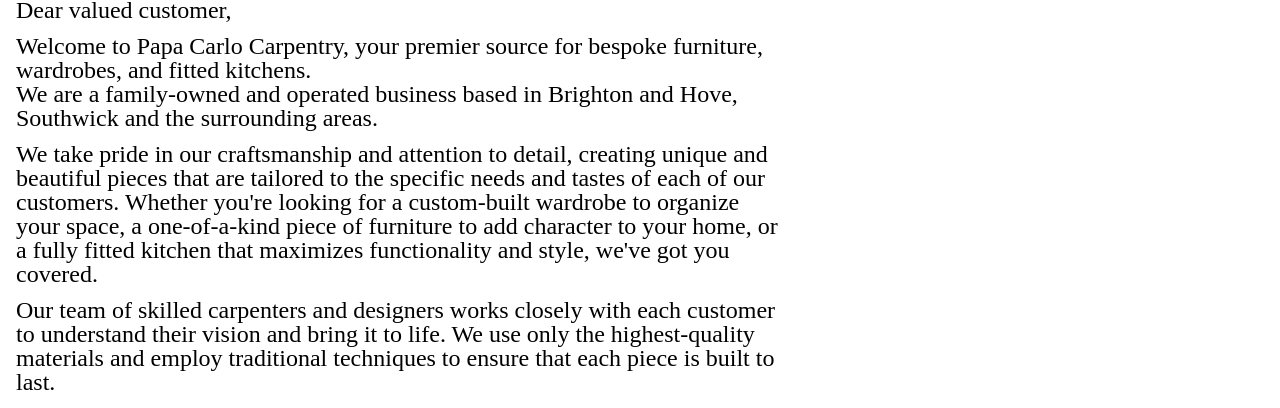
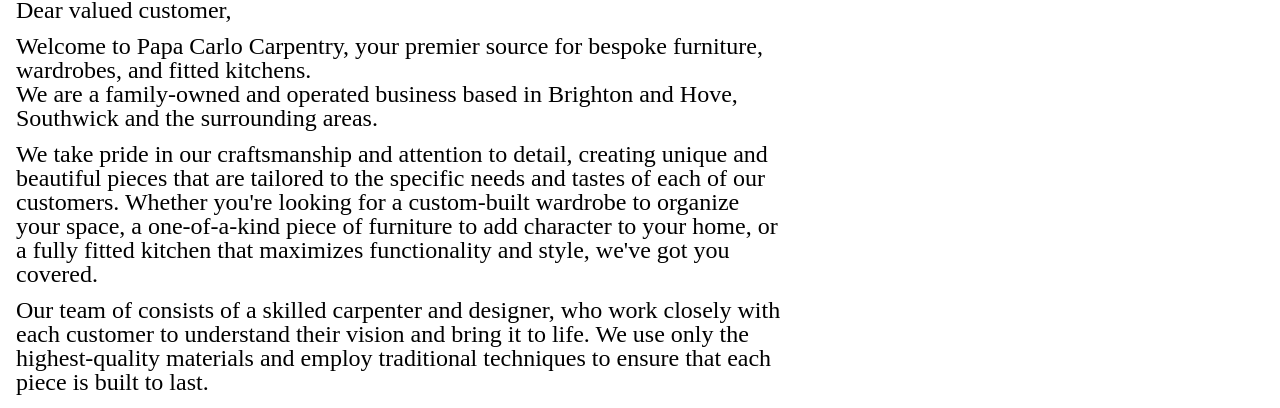
Before and after one commit to papacarlocarpentry/papacarlocarpentry.github.io, a plain HTML site: page index.html in a window 1280 px wide. Shown: the part 388-796 px from the top of the page. Drawn offline with Linux system fonts and the light colour scheme.

Commit message:
amend text

```diff
--- a/index.html
+++ b/index.html
@@ -32,9 +32,9 @@
             home, or a fully fitted kitchen that maximizes functionality and style, we've got you covered.
         </h2>
         <h2>
-            Our team of skilled carpenters and designers works closely with each customer to understand their vision and
-            bring it to life. We use only the highest-quality materials and employ traditional techniques to ensure that
-            each piece is built to last.
+            Our team of consists of a skilled carpenter and designer, who work closely with each customer to understand
+            their vision and bring it to life. We use only the highest-quality materials and employ traditional techniques
+            to ensure that each piece is built to last.
         </h2>
         <h2>
             We invite you to browse our portfolio of past projects and see for yourself the quality and creativity that
```
